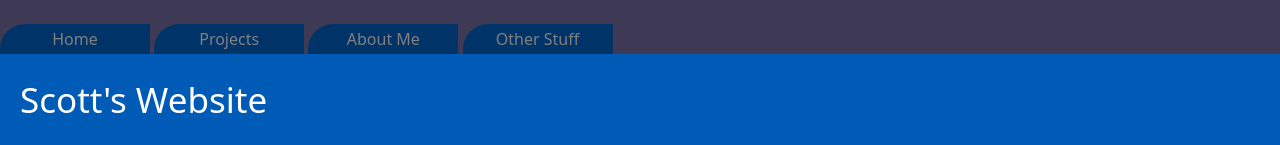
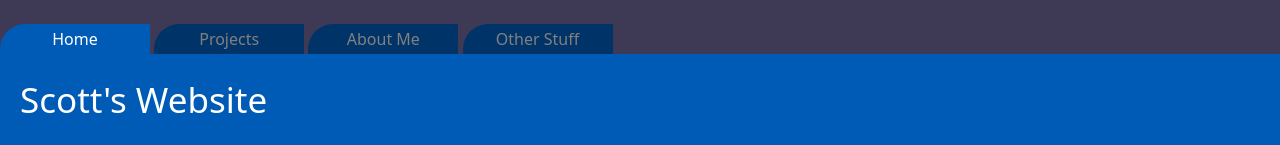
Before and after one commit to scottm213/scottmattera.net, a SvelteKit app: page / in a window 1280 px wide. Shown: the top 145 px of the page. Built offline with nearby package versions, Linux system fonts and the light colour scheme.

Commit message:
tabs now is just one file and works BEAUTIFULLY

```diff
--- a/src/routes/tabs.svelte
+++ b/src/routes/tabs.svelte
@@ -2,9 +2,7 @@
     let currentButtonClass = "button button1"
     import { page } from '$app/state';
     function getCurrentPage(hrefItem){
-        console.log(page.url.pathname);
-        console.log(page.url.href);
-        if (page.url.href === hrefItem){
+        if (page.url.pathname === hrefItem){
             return currentButtonClass = "button button1";
         } else{
             return currentButtonClass = "button button2";
@@ -15,12 +13,12 @@
 
 
 <nav class="tabs">
-    <a href = "https://scottmattera.net">
-        <button class = {getCurrentPage("https://scottmattera.net")} type="button">Home</button> </a>
+    <a href = "/">
+        <button class = {getCurrentPage("/")} type="button">Home</button> </a>
     <a href = "/work">
-        <button class = {getCurrentPage("https://scottmattera.net/work")} type="button">Projects</button> </a>
+        <button class = {getCurrentPage("/work")} type="button">Projects</button> </a>
     <a href = "/about">
-        <button class = {getCurrentPage("https://scottmattera.net/about")} type="button">About Me</button> </a>
+        <button class = {getCurrentPage("/about")} type="button">About Me</button> </a>
     <a href = "/other">
-        <button class = {getCurrentPage("https://scottmattera.net/other")} type="button">Other Stuff</button> </a>
+        <button class = {getCurrentPage("/other")} type="button">Other Stuff</button> </a>
 </nav>
```
